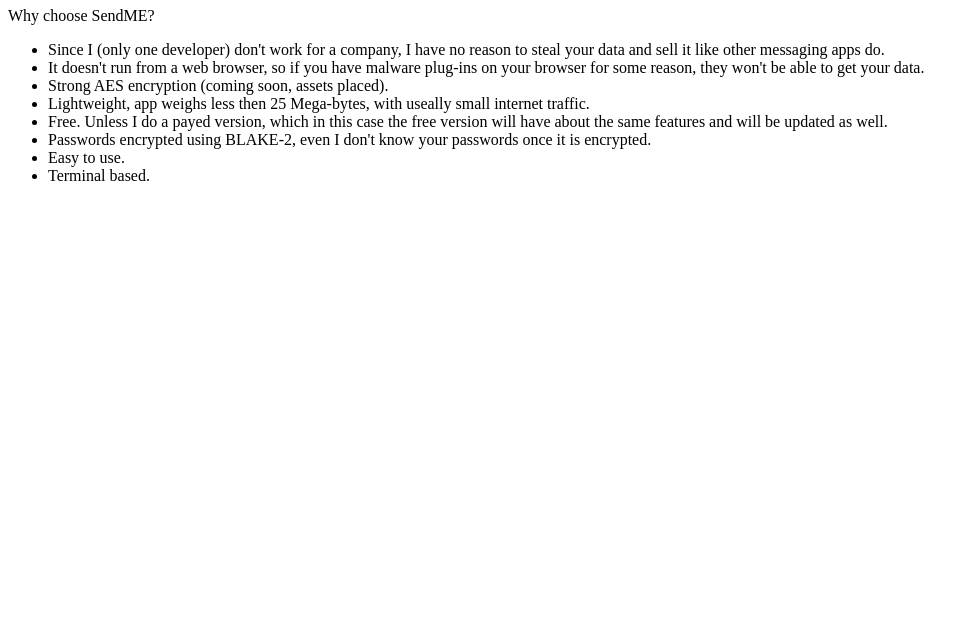
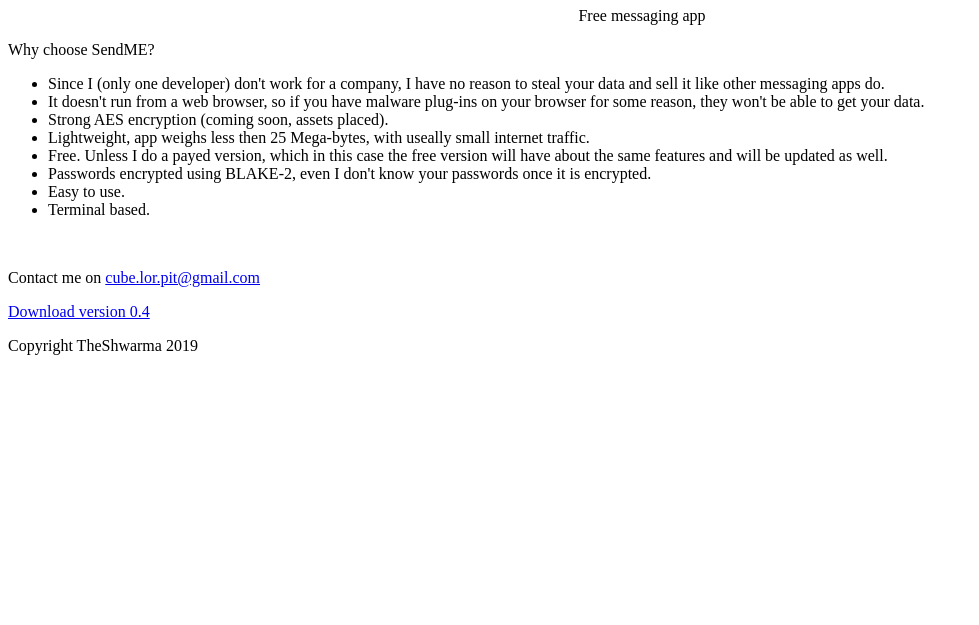
Before and after one commit to TheShwarma/TheShwarma.github.io, a plain HTML site: page index.html in a window 1280 px wide. Shown: the part 175-800 px from the top of the page, without its empty margins (0-979 px from the left). Drawn offline with Linux system fonts and the light colour scheme.

Commit message:
Update index.html

```diff
--- a/index.html
+++ b/index.html
@@ -7,7 +7,7 @@
   </title>
 </head>
 <body>
-<p></p>
+<p>&nbsp;</p>
 <p>&nbsp;</p>
 <p>&nbsp;</p>
 <h1 style="text-align: center;">SendME</h1>
@@ -23,5 +23,9 @@
 <li style="text-align: left;">Easy to use.</li>
 <li style="text-align: left;">Terminal based.</li>
 </ul>
+<p>&nbsp;</p>
+<p>Contact me on&nbsp;<a href="mailto:cube.lor.pit@gmail.com">cube.lor.pit@gmail.com</a></p>
+<p><a href="https://github.com/TheShwarma/SendME-Free-Messaging-App" target="_blank" rel="noopener">Download version 0.4</a></p>
+<p>Copyright TheShwarma 2019</p>
 </body>
 </html>
```
